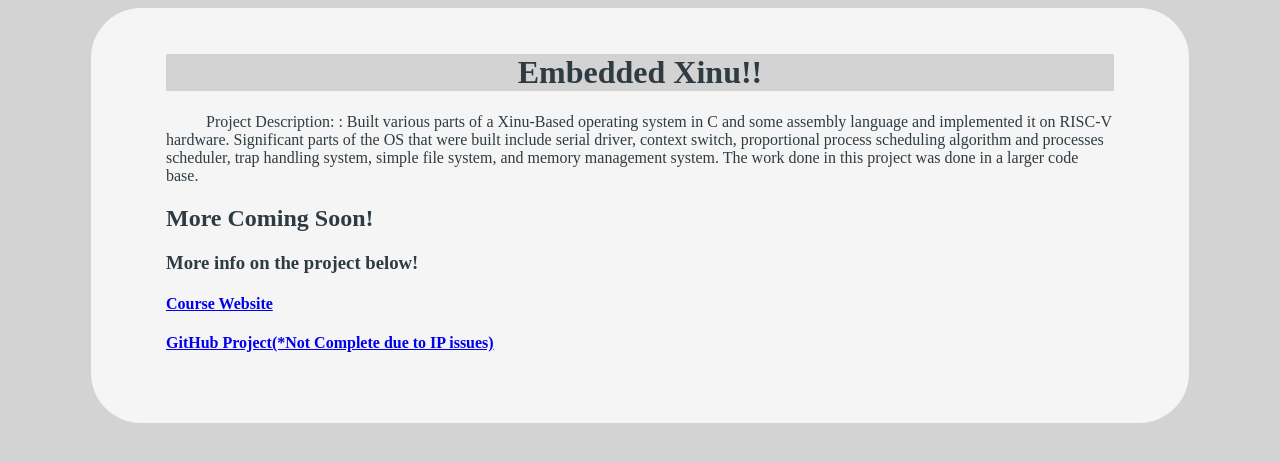
After one commit to JoeLoparco/PersonalWebsite, a Flask app: page /embeddedXinuOS in a window 1280 px wide. The commit adds this page. Shown: the top 462 px of the page. Run offline with Flask 3, Linux system fonts and the light colour scheme.

Commit message:
Second Commit, New Stuff. Mostly just adding routes to new pages and more info.

```diff
--- a/app/routes.py
+++ b/app/routes.py
@@ -6,4 +6,10 @@ def home(): # Def home function for home page
     return render_template('index.html') # Returns Asscoaited HTML File using flask library render_template
 @appInstance.route('/miniJavaCompiler')
 def compilerProject(): # Creates Route and route function for miniJavaCompiler * NOte Route def must be immiditely after route initialization.
-    return render_template('project.html')
+    return render_template('miniJavaCompiler.html')
+@appInstance.route('/embeddedXinuOS')
+def osProject(): # Creates Route and route function for miniJavaCompiler * NOte Route def must be immiditely after route initialization.
+    return render_template('xinuOS.html')
+@appInstance.route('/rustPythonJIT')
+def rustPyJitComp(): # Creates Route and route function for miniJavaCompiler * NOte Route def must be immiditely after route initialization.
+    return render_template('rustPyJit.html')
--- a/templates/index.html
+++ b/templates/index.html
@@ -23,6 +23,10 @@
             <h2>My Projects</h2>
             <h3>MiniJava Compiler</h3>
             <A HREF="/miniJavaCompiler">About this Project</A>
+            <h3>Embedded-Xinu OS</h3>
+            <A HREF="/embeddedXinuOS">About this Project</A>
+            <h3>Senior Design: RustPython JIT Compiler</h3>
+            <A HREF="/rustPythonJIT">About this Project</A>
             <p> </p>
         </div>
 </body>
--- /dev/null
+++ b/templates/xinuOS.html
@@ -0,0 +1,24 @@
+<!DOCTYPE html>
+<html>
+<head>
+    <title>Joe's Website ~ Embedded Xinu</title>
+    <link rel="stylesheet" href="{{ url_for('static', filename='style.css') }}">
+</head>
+<body>
+    <div>
+    <h1>Embedded Xinu!!</h1>
+        <p> Project Description: : Built various parts of a Xinu-Based operating system in C and some assembly language and implemented it on RISC-V hardware.
+            Significant parts of the OS that were built include serial driver, context switch, proportional process scheduling algorithm and processes scheduler,
+            trap handling system, simple file system, and memory management system. The work done in this project was done in a larger code base.
+
+            <h2>More Coming Soon!<h2>
+
+
+            <h3>More info on the project below!</h3>
+
+           <h4><A HREF="https://www.cs.mu.edu/~brylow/cosc3250/Spring2024/">Course Website </A></h4>
+           <h4><A HREF="https://github.com/JoeLoparco/Operating_Systems"> GitHub Project(*Not Complete due to IP issues)</A></h4>
+            </div>
+
+</body>
+</html>
```
Also changed, not shown: templates/miniJavaCompiler.html (added, +38 -0 lines), templates/project.html (deleted, +0 -12 lines), templates/rustPyJit.html (added, +22 -0 lines).
